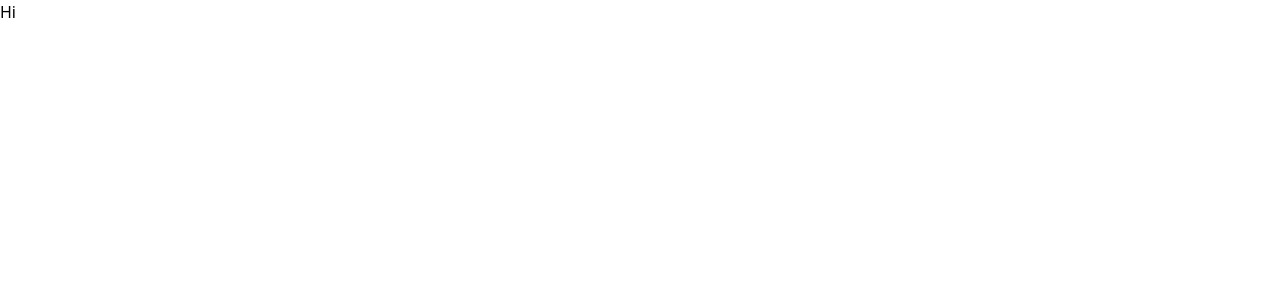
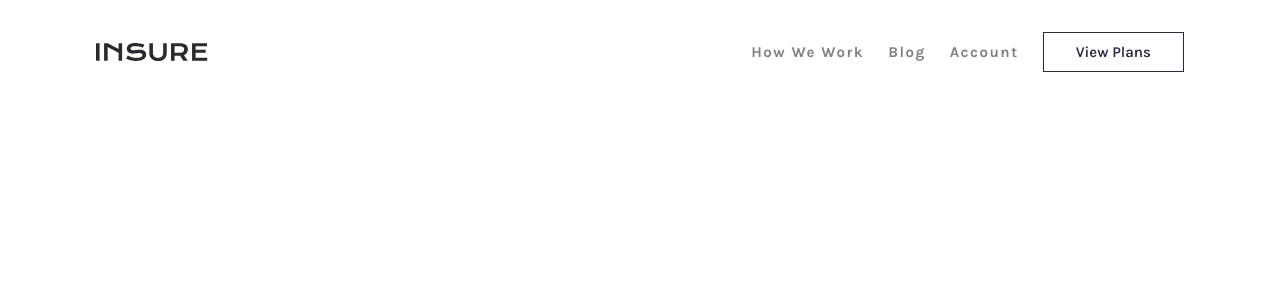
Before and after one commit to SajeedAninda/Insure-Landing-Page, a React (Vite) app: page / in a window 1280 px wide. Shown: the top 300 px of the page. Built offline with nearby package versions, Linux system fonts and the light colour scheme.

Commit message:
Created the navbar

```diff
--- a/src/App.jsx
+++ b/src/App.jsx
@@ -1,10 +1,10 @@
-
+import Navbar from "./Components/Navbar"
 
 function App() {
 
   return (
     <>
-     Hi
+    <Navbar></Navbar>
     </>
   )
 }
--- /dev/null
+++ b/src/Components/Navbar.jsx
@@ -0,0 +1,29 @@
+import React from 'react';
+import logo from "../assets/logo.svg"
+
+const Navbar = () => {
+    return (
+        <div className='bg-white h-[13vh] w-full flex items-center'>
+            <div className='w-[85%] mx-auto flex justify-between items-center'>
+                <div>
+                    <img src={logo} alt="" />
+                </div>
+
+                <div className='flex items-center gap-6'>
+                    <ul className='flex items-center text-[#837d87] font-karla gap-6 font-bold tracking-widest text-[15px]'>
+                        <li className='cursor-pointer hover:text-[#2d2640] transition-colors duration-300'>How We Work</li>
+                        <li className='cursor-pointer hover:text-[#2d2640] transition-colors duration-300'>Blog</li>
+                        <li className='cursor-pointer hover:text-[#2d2640] transition-colors duration-300'>Account</li>
+                    </ul>
+
+
+                    <button className='px-8 py-2 text-[#2d2640] font-semibold border border-[#2d2640] text-[15px] hover:bg-[#2d2640] hover:text-white font-karla transition-colors duration-300'>
+                        View Plans
+                    </button>
+                </div>
+            </div>
+        </div>
+    );
+};
+
+export default Navbar;
```
